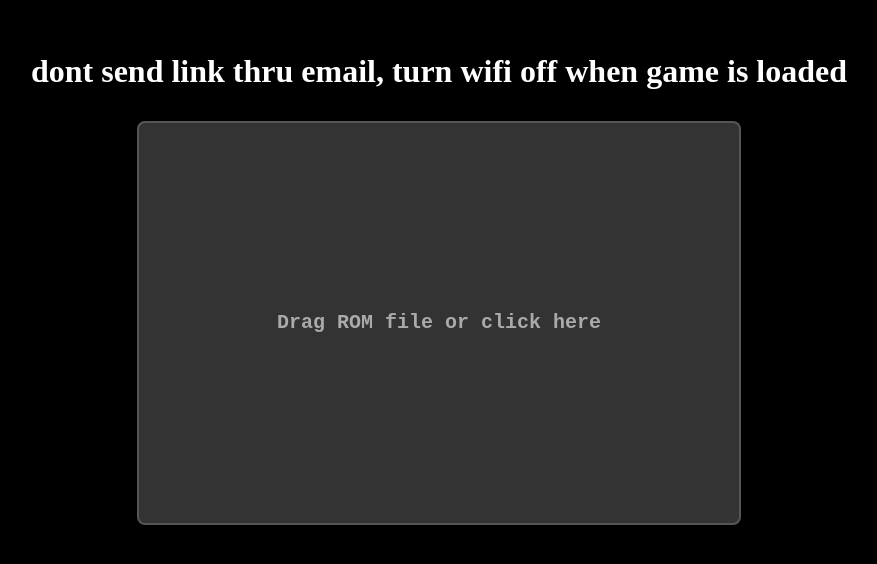
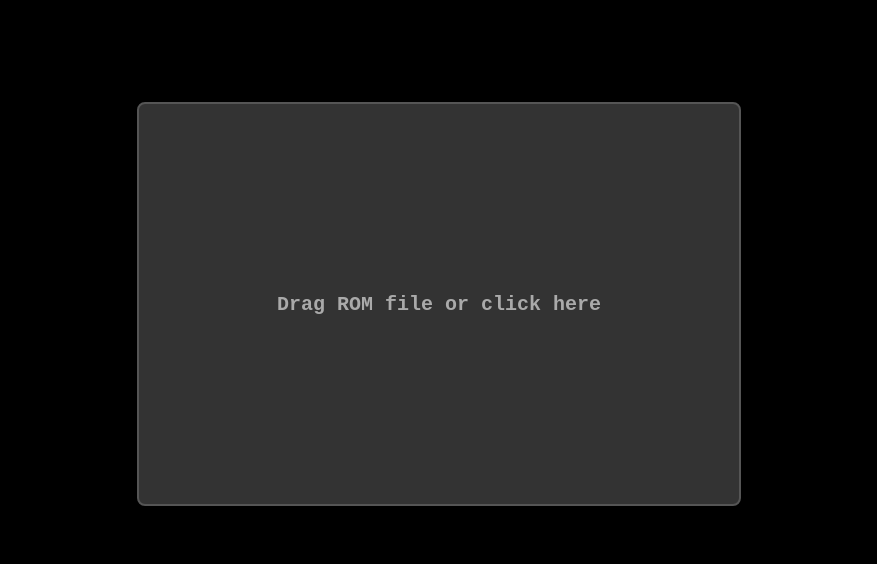
Before and after one commit to Intechill/thisorbustfr, a website: page index.html in a window 1280 px wide. Shown: the part 122-686 px from the top of the page, without its empty margins (201-1078 px from the left). Drawn offline with Linux system fonts and the light colour scheme.

Commit message:
Update index.html

```diff
--- a/index.html
+++ b/index.html
@@ -97,7 +97,7 @@
 
     <body>
         <div id="top">
-            <h1>dont send link thru email, turn wifi off when game is loaded</h1>
+            <h1></h1>
         </div>
         <div id = box>
             <input type = file id = input>
```
